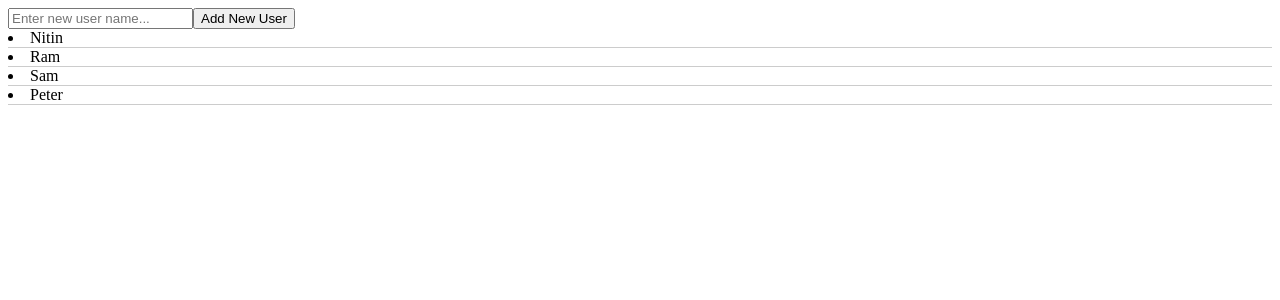
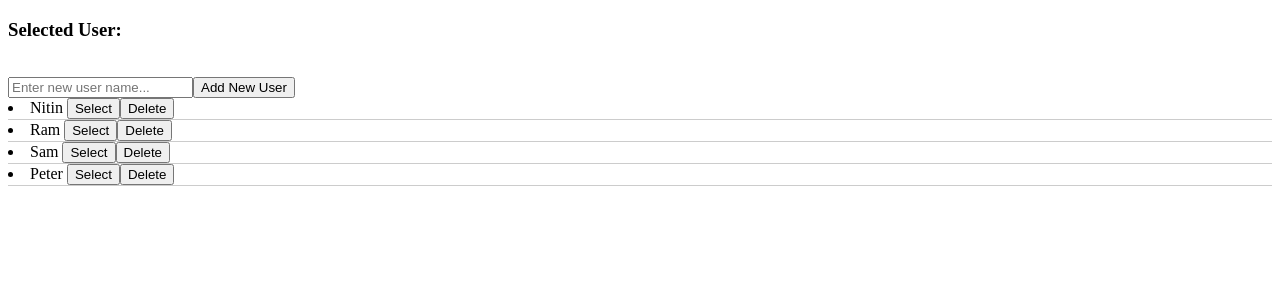
Before and after one commit to nitin-003/Angular_21, an Angular app: page / in a window 1280 px wide. Shown: the top 300 px of the page. Built offline with nearby package versions, Linux system fonts and the light colour scheme.

Commit message:
data pass from child to parent

```diff
--- a/src/app/app.html
+++ b/src/app/app.html
@@ -1,11 +1,16 @@
 <!-- <app-child [userName]="userName()"></app-child> -->
 
+<h3>Selected User: {{selectUserName()}}</h3>
+<br>
 <input type="text" (input)="newUser.set($event.target.value)" placeholder="Enter new user name...">
 <button (click)="addNewUser()">Add New User</button>
 
 @for(user of users(); track user){
-  <app-child [userName]="user"></app-child>
+  <app-child [userName]="user"
+    (selectedUser)="selectedUser($event)"
+    (deleteUser)="deleteUser($event)"
+  >
+  </app-child>
 }
 
-
 <router-outlet></router-outlet>
--- a/src/app/app.ts
+++ b/src/app/app.ts
@@ -15,8 +15,17 @@ export class App{
 
   users = signal(["Nitin", "Ram", "Sam", "Peter"])
   newUser = signal('')
+  selectUserName = signal('')
 
   addNewUser(){
     this.users.update((data) => ([...data, this.newUser()]))
   }
+
+  selectedUser(name: string){
+    this.selectUserName.set(name)
+  }
+
+  deleteUser(name: string){
+    this.users.update((data) => data.filter(item => item != name))
+  }
 }
--- a/src/app/child/child.html
+++ b/src/app/child/child.html
@@ -1,3 +1,6 @@
 <!-- <h1>{{userName}}</h1> -->
 
-<li class="list">{{userName}}</li>
+<li class="list">{{userName}}
+    <button (click)="whichUser(userName)">Select</button>
+    <button (click)="delete(userName)">Delete</button>
+</li>
--- a/src/app/child/child.ts
+++ b/src/app/child/child.ts
@@ -1,4 +1,4 @@
-import { Component, Input } from '@angular/core';
+import { Component, EventEmitter, Input, Output } from '@angular/core';
 
 @Component({
   selector: 'app-child',
@@ -8,4 +8,14 @@ import { Component, Input } from '@angular/core';
 })
 export class Child {
   @Input() userName: string | undefined
+  @Output() selectedUser = new EventEmitter()
+  @Output() deleteUser = new EventEmitter()
+
+  whichUser(name: string | undefined){
+    this.selectedUser.emit(name)
+  }
+
+  delete(name: string | undefined){
+    this.deleteUser.emit(name)
+  }
 }
```
